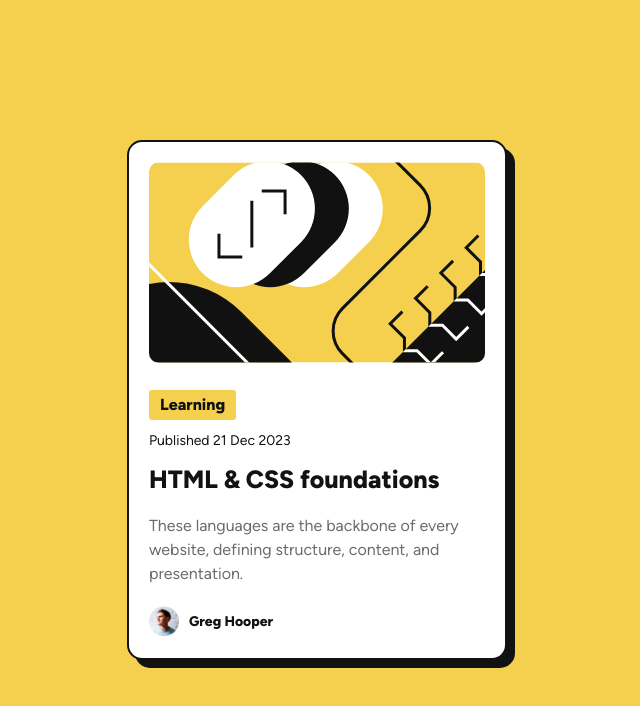
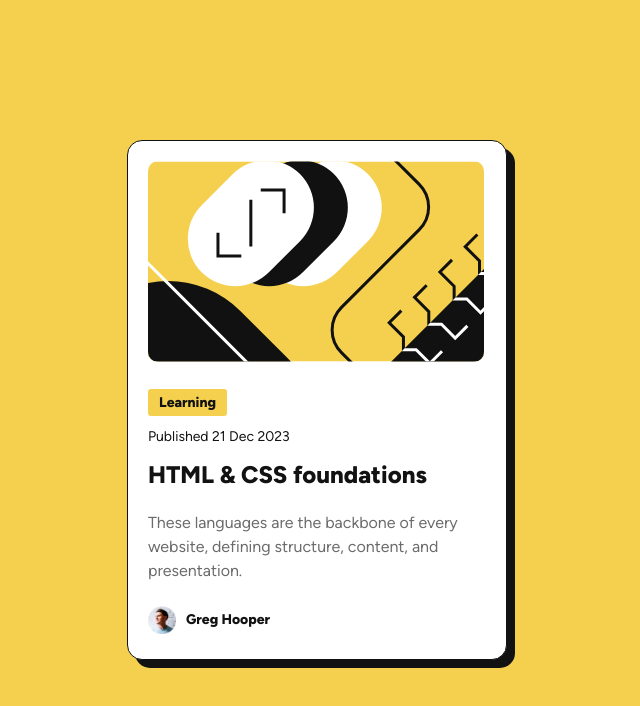
Before and after one commit to Tereza-Seno/blog-preview-card-main, a plain HTML site: page index.html in a window 1280 px wide. Shown: the whole page, without its empty margins (323-963 px from the left). Drawn offline with Linux system fonts and the light colour scheme.

Commit message:
Initial commit

```diff
--- a/index.html
+++ b/index.html
@@ -16,7 +16,7 @@
 
   <div class="container">
     <div class="column">
-      <img class="background" src="assets/images/illustration-article.svg">
+      <img class="background" src="assets/images/illustration-article.svg" alt="backgroundimage">
       <p class="label">Learning</p>
       <p class="date">Published 21 Dec 2023</p>
       <h1><a href="https://#.com">HTML & CSS foundations</a></h1>
--- a/style.css
+++ b/style.css
@@ -30,7 +30,7 @@ body {
     display: flex;
     flex-direction: column;
     background-color: hsl(0, 0%, 100%);
-    border: solid hsl(0, 0%, 7%) 2px;
+    border: solid hsl(0, 0%, 7%) 1px;
     border-radius: 15px;
     height: 520px;
     width: 380px;
@@ -50,6 +50,7 @@ body {
     margin: 0px 20px;
     border-radius: 3px;
     font-weight: 800;
+    font-size: 14px;
 }
 
 .date {
@@ -58,13 +59,13 @@ body {
 }
 
 h1 {
-    font-size: 25px;
+    font-size: 24px;
     font-weight: 800;
     margin: 10px 20px;
 }
 
 .text {
-    margin: 15px 20px;
+    margin: 18px 20px;
     color: hsl(0, 0%, 42%);
 }
 
@@ -75,12 +76,12 @@ h1 {
 }
 
 .userimg {
-    height: 30px;
-    width: 30px;
+    height: 28px;
+    width: 28px;
 }
 
 .user {
-    padding: 5px 10px;
+    padding: 3px 10px;
     font-weight: 800;
     font-size: 14px;
 }
```
